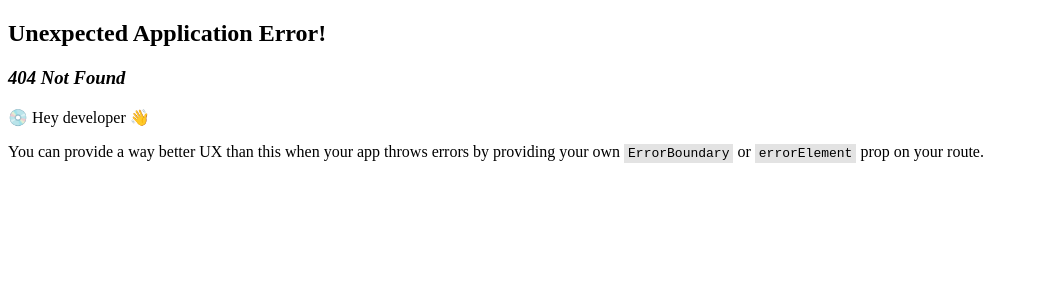
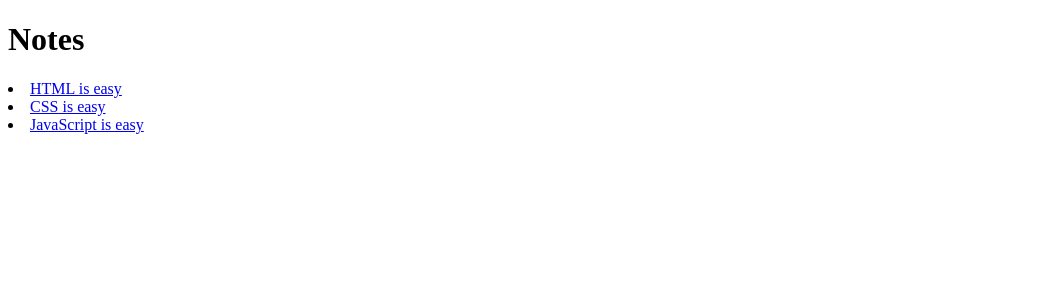
Before and after one commit to githubscientist/react-fsd61wde, a React (Vite) app: page /notes in a window 1280 px wide. Before the commit this address had no page. Shown: the top 300 px of the page, without its empty margins (0-1039 px from the left). Built offline with nearby package versions, Linux system fonts and the light colour scheme.

Commit message:
react router dom --revisited with loaders

```diff
--- a/package.json
+++ b/package.json
@@ -10,6 +10,7 @@
     "preview": "vite preview"
   },
   "dependencies": {
+    "axios": "^1.7.3",
     "react": "^18.3.1",
     "react-dom": "^18.3.1",
     "react-router-dom": "^6.26.0"
--- /dev/null
+++ b/public/data/notes.json
@@ -0,0 +1,19 @@
+{
+    "notes": [
+        {
+            "id": 1,
+            "title": "HTML is easy",
+            "content": "You will learn how to use HTML to create a web page."
+        },
+        {
+            "id": 2,
+            "title": "CSS is easy",
+            "content": "You will learn how to use CSS to style a web page."
+        },
+        {
+            "id": 3,
+            "title": "JavaScript is easy",
+            "content": "You will learn how to use JavaScript to make your web page interactive."
+        }
+    ]
+}
--- a/src/App.jsx
+++ b/src/App.jsx
@@ -1,11 +1,32 @@
 import { createBrowserRouter, RouterProvider } from "react-router-dom";
+import Home from "./components/Home";
+import Notes from "./components/Notes";
+import Users from "./components/Users";
+import notesLoader from "./loaders/notesLoader";
+import usersLoader from "./loaders/usersLoader";
+import Note from "./components/Note";
 
 // create a router
 const router = createBrowserRouter([
   {
     path: "/",
-    element: <h1>Hello World</h1>
-  }
+    element: <Home />
+  },
+  {
+    path: "/notes",
+    element: <Notes />,
+    loader: notesLoader
+  },
+  {
+    path: "/notes/:notesId",
+    element: <Note />,
+    loader: notesLoader
+  },
+  {
+    path: "/users",
+    element: <Users />,
+    loader: usersLoader
+  },
 ])
 
 const App = () => {
--- /dev/null
+++ b/src/components/Home.jsx
@@ -0,0 +1,30 @@
+import { Link } from "react-router-dom";
+
+const Home = () => {
+
+    const padding = {
+        padding: 5
+    }
+
+  return (
+    <div>
+        <ul>
+            <li style={padding}>
+                <Link to="/">Home</Link>
+            </li>
+            <li style={padding}>
+                <Link to="/notes">Notes</Link>
+            </li>
+            <li style={padding}>
+                <Link to="/users">Users</Link>
+            </li>
+          </ul>
+
+          <div>
+            <i>&copy;Notes Application, Guvi Geeks Networks Pvt. Ltd.</i>
+          </div>
+    </div>
+  )
+}
+
+export default Home;
--- /dev/null
+++ b/src/components/Note.jsx
@@ -0,0 +1,18 @@
+import { useLoaderData, useParams } from "react-router-dom";
+
+const Note = () => {
+
+    const notes = useLoaderData();
+    const notesId = useParams();
+
+    const note = notes.find(note => note.id === parseInt(notesId.notesId));
+
+  return (
+      <div>
+        <h1>Note</h1>
+        <p><strong><em>{note.title}</em></strong>: <em>{note.content}</em></p>
+    </div>
+  )
+}
+
+export default Note;
--- /dev/null
+++ b/src/components/Notes.jsx
@@ -0,0 +1,25 @@
+import { Link, useLoaderData } from "react-router-dom";
+
+const Notes = () => {
+
+  const notes = useLoaderData();
+
+  return (
+    <div>
+      <h1>Notes</h1>
+      {
+        notes.map(note => {
+          return (
+            <li key={note.id}>
+              <Link to={`/notes/${note.id}`}>
+                { note.title }
+              </Link>
+            </li>
+          )
+        })
+      }
+    </div>
+  )
+}
+
+export default Notes;
--- /dev/null
+++ b/src/components/Users.css
@@ -0,0 +1,11 @@
+.users-table{
+    width: 100%;
+    border-collapse: collapse;
+    margin-top: 20px;
+}
+
+.users-table th, .users-table td{
+    border: 1px solid #ddd;
+    padding: 8px;
+    text-align: center;
+}
--- /dev/null
+++ b/src/components/Users.jsx
@@ -0,0 +1,40 @@
+import { useLoaderData } from "react-router-dom";
+import './Users.css';
+
+const Users = () => {
+
+  const users = useLoaderData();
+
+  return (
+    <div>
+      <h1>Users</h1>
+      <table className="users-table">
+        <thead>
+          <tr>
+            {
+              Object.keys(users[0]).map(key => (
+                <th key={key}>{key}</th>
+              ))
+            }
+          </tr>
+        </thead>
+
+        <tbody>
+          {
+            users.map((user, index) => (
+              <tr key={index}>
+                {
+                  Object.keys(user).map(key => (
+                    <td key={key}>{user[key].toString()}</td>
+                  ))
+                }
+              </tr>
+            ))
+          }
+        </tbody>
+      </table>
+    </div>
+  )
+}
+
+export default Users;
--- /dev/null
+++ b/src/loaders/notesLoader.js
@@ -0,0 +1,8 @@
+import axios from "axios";
+
+const notesLoader = async () => {
+    const notes = await axios.get('/data/notes.json');
+    return notes.data.notes;
+}
+
+export default notesLoader;
--- /dev/null
+++ b/src/loaders/usersLoader.js
@@ -0,0 +1,8 @@
+import axios from "axios";
+
+const usersLoader = async () => {
+    const users = await axios.get('https://jsonplaceholder.typicode.com/users');
+    return users.data;
+}
+
+export default usersLoader;
```
Also changed, not shown: 1 other file (tests, documents, lock files or other folders).
